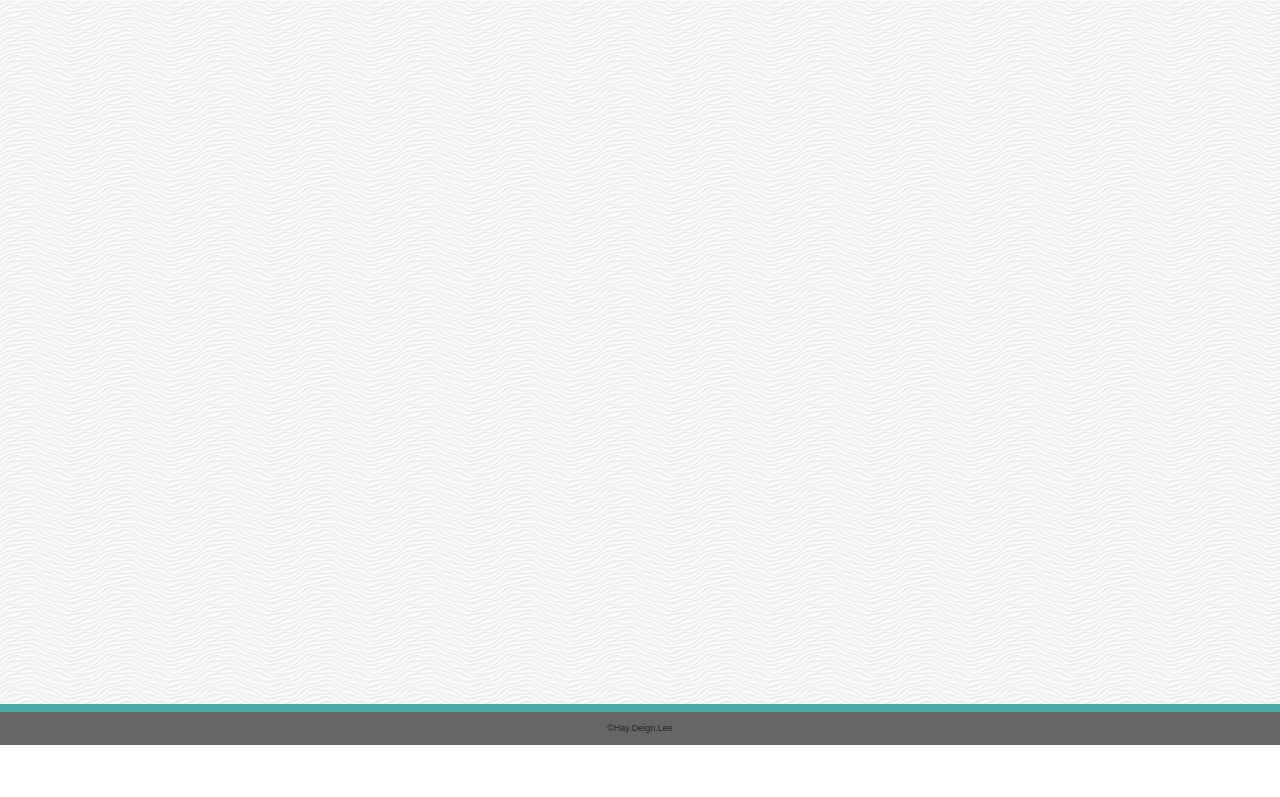
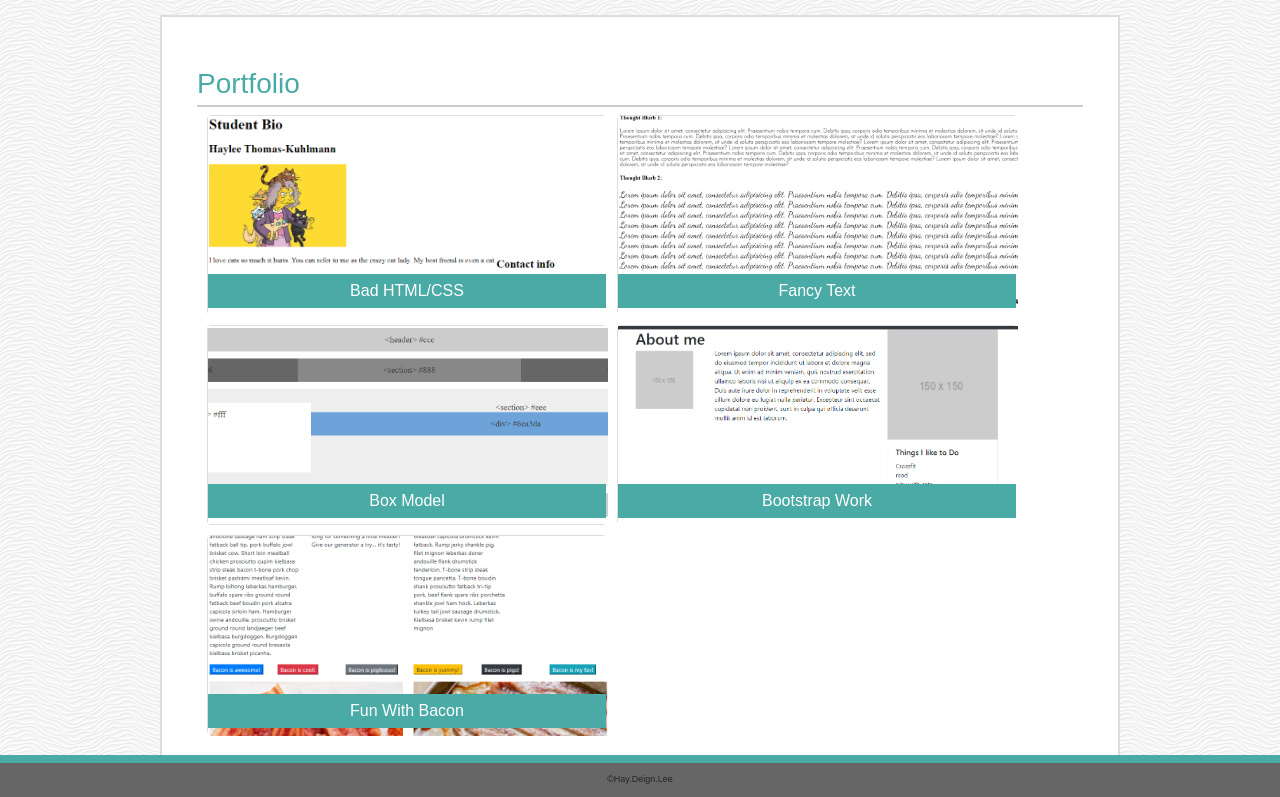
Before and after one commit to hayesjt/bootstrap_portfolio, a plain HTML site: page portfolio.html in a window 1280 px wide. Shown: the part 55-852 px from the top of the page. Before the commit the page ends 800 px from the top, so only its background shows below. Drawn offline with nearby package versions, Linux system fonts and the light colour scheme.

Commit message:
portfolio page started

```diff
--- a/assets/css/style.css
+++ b/assets/css/style.css
@@ -1,7 +1,10 @@
 /* Nav Bar CSS */
-
 .navcss {
     margin-bottom:30px;
+}
+
+.navbar {
+    padding:0px;
 }
 
 .navbarcontent {
@@ -16,7 +19,6 @@
 .topname {
     color:white;
     padding: 10px;
-    margin-right: 480px;
 }
 
 .collapse {
@@ -26,39 +28,76 @@
 }
 
 /* Body CSS */
-
 body {
     background-image: url(../images/background.png);
     min-height: 100vh;
     position: relative;
 }
 
-/* Container CSS */
-
+/* About me Container CSS */
 .media {
     margin: auto;
     border: 2px solid #dddddd;
     Padding: 50px;
     background-color: white;
     max-width: 960px;
+    font-family: 'Arial', 'Helvetica Neue', Helvetica, sans-serif;
 }
 
 h3 {
     color:#4aaaa5;
     border-bottom: 2px solid #cccccc;
     padding-bottom: 4px;
+    font-family: 'Arial', 'Helvetica Neue', Helvetica, sans-serif;
 }
 
 .photo {
-    float:left;
     transform: rotate(90deg);
-    width: 25%;
-    height: 25%;
-    margin-bottom: 20px;
+    width: 40%;
+    height: 40%;
 }
 
+/* Portfolio Container CSS */
+
+.container {
+    margin: auto;
+    border: 2px solid #dddddd;
+    Padding: 50px;
+    background-color: white;
+    max-width: 960px;
+    font-family: 'Arial', 'Helvetica Neue', Helvetica, sans-serif;
+}
+
+.card {
+    width:400px;
+    height:200px;
+    position: relative;
+    border: 1px solid #dddddd;
+    margin-bottom: 10px;
+    margin-left:10px;
+    float:left;
+}
+
+img {
+    width:400px;
+    height:200px;
+    object-fit: cover;
+}
+
+.projectnames {
+    background-color: #4aaaa5;
+    color:white;
+    width:100%;
+    text-align: center;
+    position: absolute;
+    top: 80%;
+    padding-top: 5px;
+    padding-bottom: 5px;
+}
+
+/* Contact Container CSS */
+
 /* footer CSS */
-
 footer {
     width: 100%;
     padding-top: 10px;
--- a/portfolio.html
+++ b/portfolio.html
@@ -12,8 +12,8 @@
 
 <body>
 
-  <!--Nav Bar content-->
-
+<!--Nav Bar START-->
+<div class="navcss">
     <nav class="navbar navbar-expand-lg navbar-light bg-light">
         <div class="navbarcontent">
         <a class="navbar-brand"> <span class="topname">Haylee Thomas-Kuhlmann</span></a>
@@ -29,9 +29,55 @@
         </div>
     </div>
 </nav>
+</div>
+<!--Nav Bar END-->
 
-  <!--Container content-->
+  <!--Container START-->
 
+  <div class="container">
+      <div class="row">
+          <div class="col-xs-1">
+
+          </div>
+          <div class="col-xs-10">
+            <div class="heading3">
+                    <h3 >
+                        Portfolio
+                    </h3>
+                </div>
+
+                <div class="card">
+                    <img src="assets/images/badcss.png">
+                    <div class="projectnames">Bad HTML/CSS</div>
+                </div>
+
+                <div class="card">
+                    <img src="assets/images/text.png">
+                    <div class="projectnames">Fancy Text</div>
+                </div>
+
+                <div class="card">
+                    <img src="assets/images/boxmodel.png">
+                    <div class="projectnames">Box Model</div>
+                </div>
+
+                <div class="card">
+                    <img src="assets/images/bootstrap.png">
+                    <div class="projectnames">Bootstrap Work</div>
+                </div>
+
+                <div class="card">
+                    <img src="assets/images/Bacon.png">
+                    <div class="projectnames">Fun With Bacon</div>
+                </div>
+            </div>
+          <div class="col-xs-1">
+
+            </div>
+      </div>
+  </div>
+
+  <!--Container END-->
 
   <!--Footer content-->
 
```
Also changed, not shown: index.html (+1 -1 lines). Lines whose indentation alone changed are shown as unchanged.
